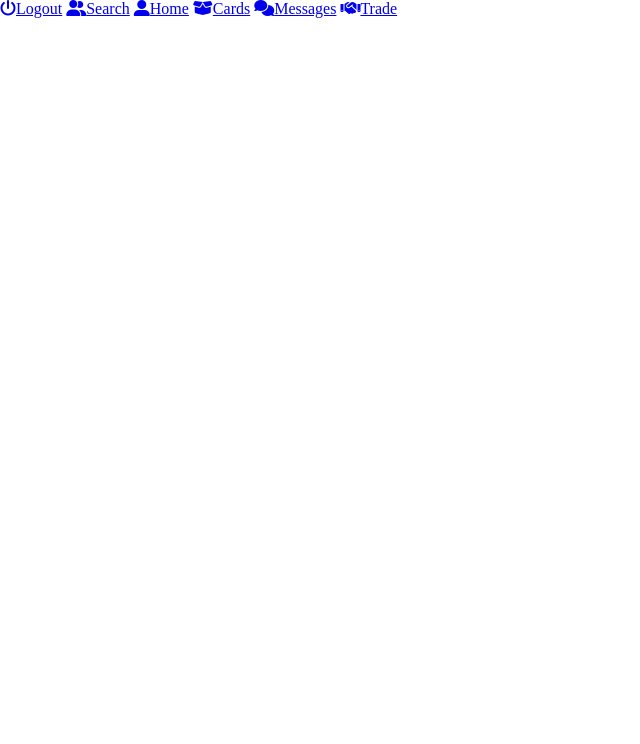
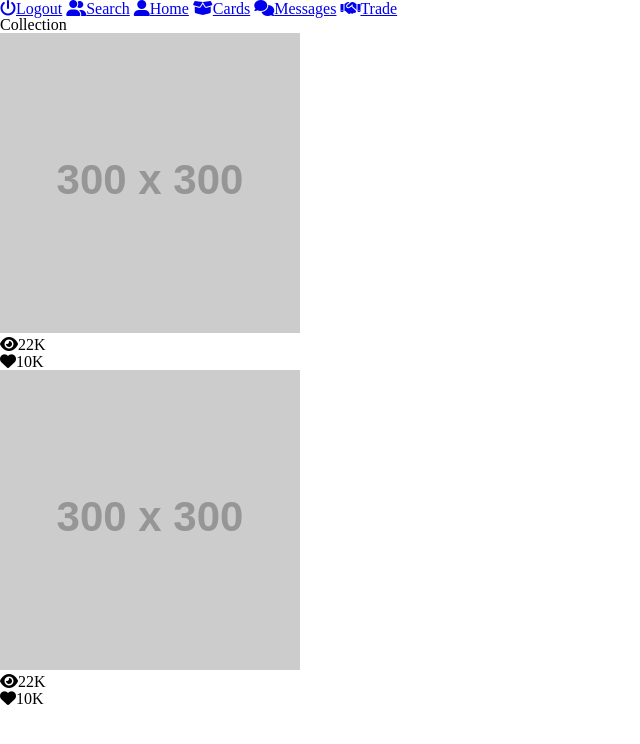
Before and after one commit to MemeStash-2021/Memestash-PWA, a plain HTML site: page public/collection.html in a window 1280 px wide. Shown: the whole page, without its empty margins (0-640 px from the left). Drawn offline with Linux system fonts and the light colour scheme; placeholder pictures from the web are drawn by us.

Commit message:
Added cards & revalidate HTML pages

```diff
--- a/public/collection.html
+++ b/public/collection.html
@@ -1,9 +1,10 @@
 <!DOCTYPE html>
 <html lang="en">
+
 <head>
     <meta charset="UTF-8">
     <meta http-equiv="X-UA-Compatible" content="IE=edge">
-    <meta name="viewport" content="width=device-width, initial-scale=1.0"><meta charset="UTF-8">
+    <meta name="viewport" content="width=device-width, initial-scale=1.0">
     <meta name="author" content="Bo Robbrecht" />
     <link rel="stylesheet" type="text/css" href="assets/css/reset.css">
     <link rel="stylesheet" type="text/css" href="#">
@@ -11,6 +12,7 @@
     <script src="https://kit.fontawesome.com/4b323fd115.js" crossorigin="anonymous"></script>
     <title>MemeStash - Collection</title>
 </head>
+
 <body>
     <header>
         <nav>
@@ -22,5 +24,19 @@
             <a href="#" class="nav-item"><em class="fas fa-handshake"></em>Trade</a>
         </nav>
     </header>
+    <h1>Collection</h1>
+    <main>
+        <figure class="card">
+            <img src="https://via.placeholder.com/300" alt="picture">
+            <p><em class="fas fa-eye"></em>22K</p>
+            <p><em class="fas fa-heart"></em>10K</p>
+        </figure>
+        <figure class="card">
+            <img src="https://via.placeholder.com/300" alt="picture">
+            <p><em class="fas fa-eye"></em>22K</p>
+            <p><em class="fas fa-heart"></em>10K</p>
+        </figure>
+    </main>
 </body>
+
 </html>
```
Also changed, not shown: public/search.html (+1 -1 lines).
